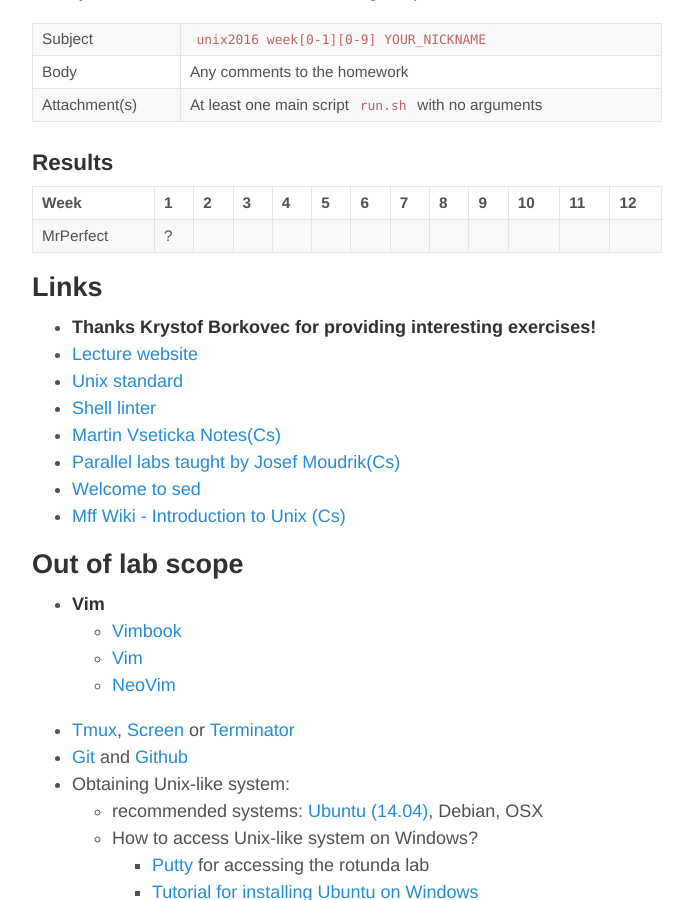
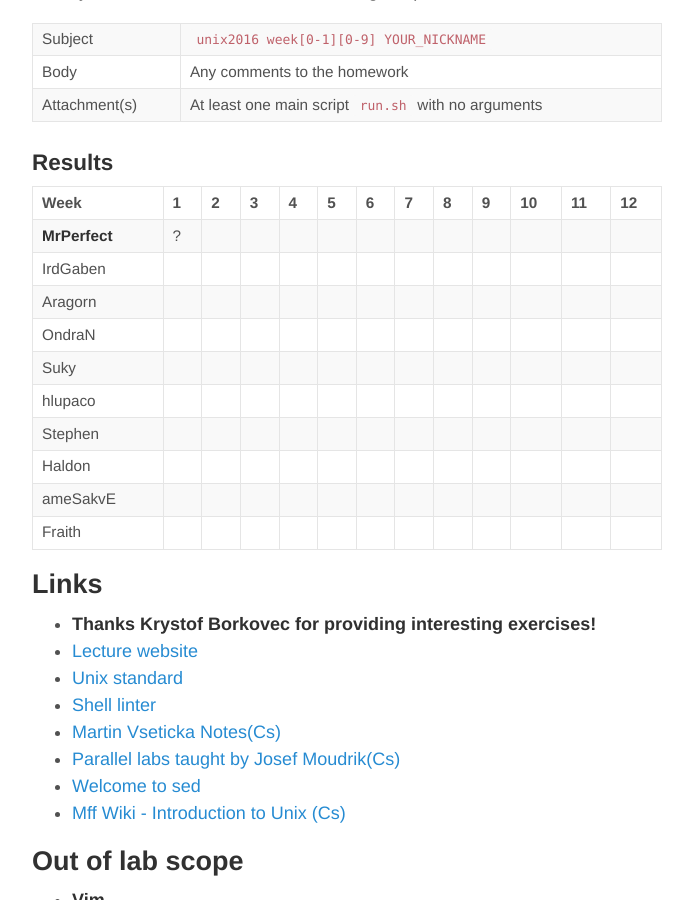
Before and after one commit to oplatek/oplatek.github.io, a Jekyll site: the page built from _posts/2016-02-02-labs-unix.md, in a window 1280 px wide and 900 px high, scrolled down 558 px. Shown: the whole window, without its empty margins (293-986 px from the left). Built offline with Jekyll 4.4.1, drawn with Linux system fonts in a browser that asks for light colours.

Commit message:
first set of nicknames

```diff
--- a/_posts/2016-02-02-labs-unix.md
+++ b/_posts/2016-02-02-labs-unix.md
@@ -28,7 +28,16 @@ Send your solutions via email with following template
 |--------------|---|---|---|---|---|---|---|---|---|---|---|---|
 |Week          | 1 | 2 | 3 | 4 | 5 | 6 | 7 | 8 | 9 | 10| 11| 12|
 |--------------|---|---|---|---|---|---|---|---|---|---|---|---|
-|MrPerfect     | ? |   |   |   |   |   |   |   |   |   |   |   |
+| **MrPerfect**| ? |   |   |   |   |   |   |   |   |   |   |   |
+| IrdGaben     |  |   |   |   |   |   |   |   |   |   |   |   |
+| Aragorn      |  |   |   |   |   |   |   |   |   |   |   |   |
+| OndraN       |  |   |   |   |   |   |   |   |   |   |   |   |
+| Suky         |  |   |   |   |   |   |   |   |   |   |   |   |
+| hlupaco      |  |   |   |   |   |   |   |   |   |   |   |   |
+| Stephen      |  |   |   |   |   |   |   |   |   |   |   |   |
+| Haldon       |  |   |   |   |   |   |   |   |   |   |   |   |
+| ameSakvE     |  |   |   |   |   |   |   |   |   |   |   |   |
+| Fraith       |  |   |   |   |   |   |   |   |   |   |   |   |
 
 Links
 -----
```
Also changed, not shown: teaching.md (+1 -1 lines).
